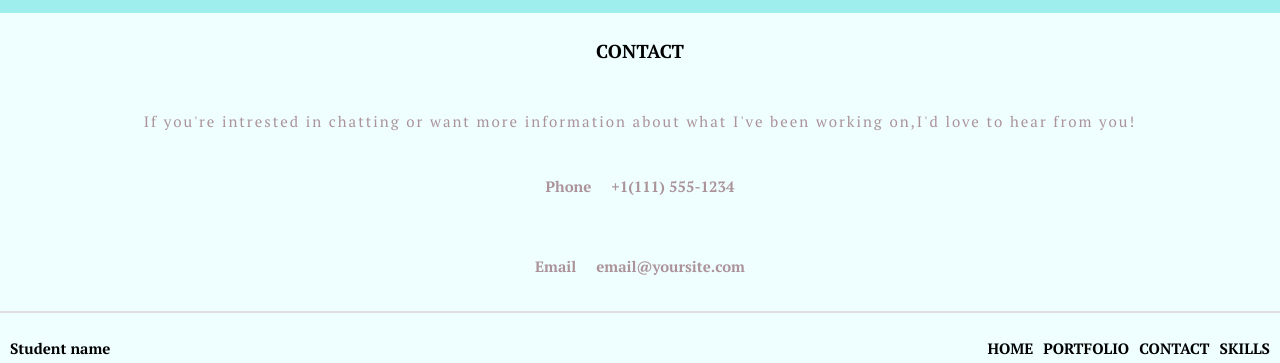
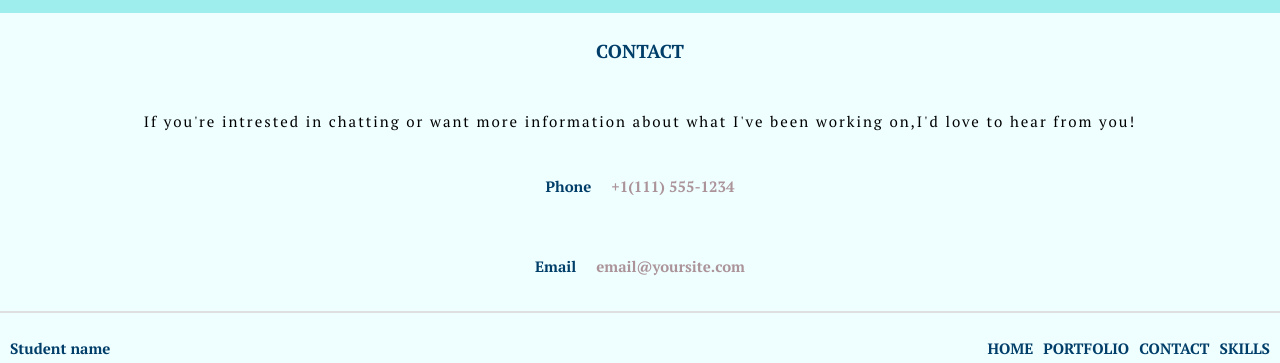
Before and after one commit to amouna89/Responsive-layout-site, a plain HTML site: page index.html in a window 1280 px wide. Shown: the part 1807-2170 px from the top of the page. Drawn offline with Linux system fonts and the light colour scheme.

Commit message:
color change

```diff
--- a/css/styles.css
+++ b/css/styles.css
@@ -23,11 +23,13 @@ html{
 }
 h1,h2,h3,h4{
     font-weight: 700;
+    color:#003e6a;
 }
 
 p{
     font-weight: 400;
-    letter-spacing: 2px;
+    letter-spacing: 2px;/*permet de controler l'espace entre les mots */
+
 
 }
 
@@ -86,7 +88,7 @@ nav ul {
  a {
 
      text-decoration: none;/*pour enlever les lignes sous les liens*/
-     color: black;
+     color: #003e6a;
      font-weight: bold;
 
 }
@@ -147,7 +149,7 @@ main img {
 }
 .ContactWrapper p{
 
-     color:rgba(103, 40, 51, 0.5);
+
      margin:15px;
 }
 .ContactWrapper {
@@ -166,7 +168,7 @@ main img {
 
 }
 .ContainerInfo h4{
-     color:rgba(103, 40, 51, 0.5);
+
     margin-right: 20px;
 
 }
@@ -196,7 +198,7 @@ span.contactInfo {
 }
 
 .footerwrapper h4 {
-    color: black;
+
     margin-top:20px;
     margin-left:10px;
     margin-right: auto;
```
Also changed, not shown: index.html (+0 -2 lines).
